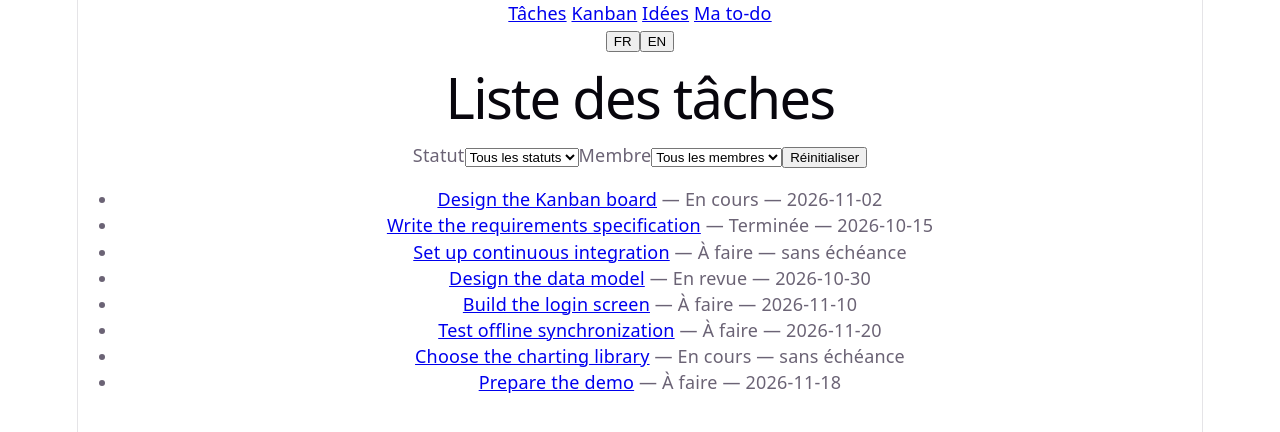
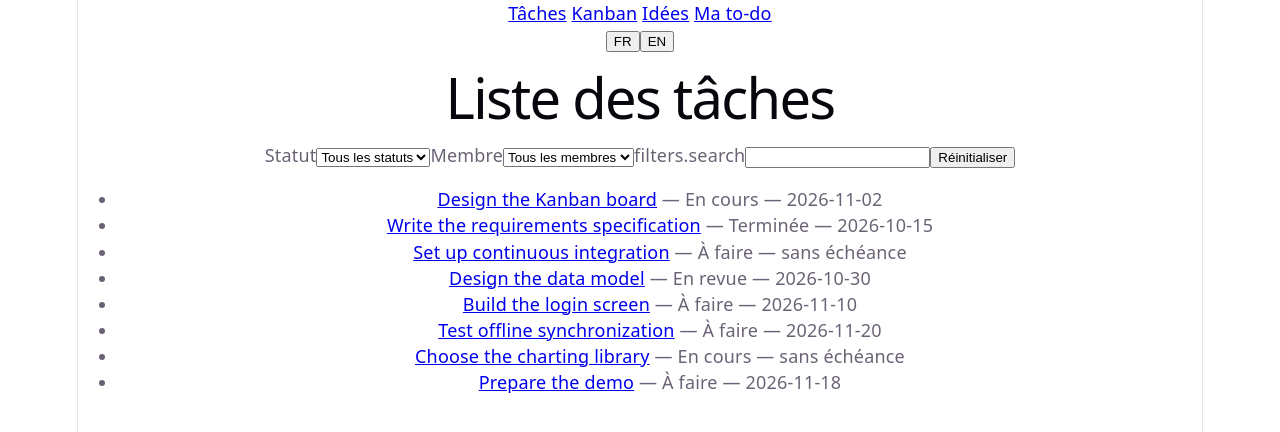
Before and after one commit to NicolasZubizarreta/gpisaas-front, a React (Vite) app: page /tasks in a window 1280 px wide. Shown: the top 432 px of the page. Built offline with nearby package versions, Linux system fonts and the light colour scheme; data requests are answered from the project's data file.

Commit message:
feat: ajoute la recherche par titre avec useDebounce

```diff
--- a/src/components/FilterBar.tsx
+++ b/src/components/FilterBar.tsx
@@ -45,6 +45,14 @@ export function FilterBar() {
           ))}
         </select>
       </label>
+      <label>
+        {t('filters.search')}
+        <input
+          type="search"
+          value={filters.search}
+          onChange={(event) => dispatch({ type: 'setSearch', search: event.target.value })}
+        />
+      </label>
       <button type="button" onClick={() => dispatch({ type: 'reset' })}>
         {t('filters.reset')}
       </button>
--- /dev/null
+++ b/src/hooks/useDebounce.ts
@@ -0,0 +1,12 @@
+import { useEffect, useState } from 'react'
+
+export function useDebounce<T>(value: T, delay: number) {
+  const [debouncedValue, setDebouncedValue] = useState(value)
+
+  useEffect(() => {
+    const timeout = setTimeout(() => setDebouncedValue(value), delay)
+    return () => clearTimeout(timeout)
+  }, [value, delay])
+
+  return debouncedValue
+}
--- a/src/pages/TaskListPage.tsx
+++ b/src/pages/TaskListPage.tsx
@@ -1,6 +1,7 @@
 import { useTranslation } from 'react-i18next'
 import { Link } from 'react-router'
 import { FilterBar } from '../components/FilterBar'
+import { useDebounce } from '../hooks/useDebounce'
 import { useFetch } from '../hooks/useFetch'
 import { useFilters } from '../hooks/useFilters'
 import { API_URL } from '../services/api'
@@ -10,12 +11,13 @@ import { filterTasks } from '../utils/filterTasks'
 export function TaskListPage() {
   const { t } = useTranslation()
   const filters = useFilters()
+  const debouncedSearch = useDebounce(filters.search, 300)
   const { data: tasks, loading, error } = useFetch<Task[]>(`${API_URL}/tasks`)
 
   if (loading) return <p>{t('tasks.loading')}</p>
   if (error) return <p>{t('tasks.error', { message: error.message })}</p>
 
-  const filteredTasks = filterTasks(tasks ?? [], filters)
+  const filteredTasks = filterTasks(tasks ?? [], { ...filters, search: debouncedSearch })
 
   return (
     <>
```
